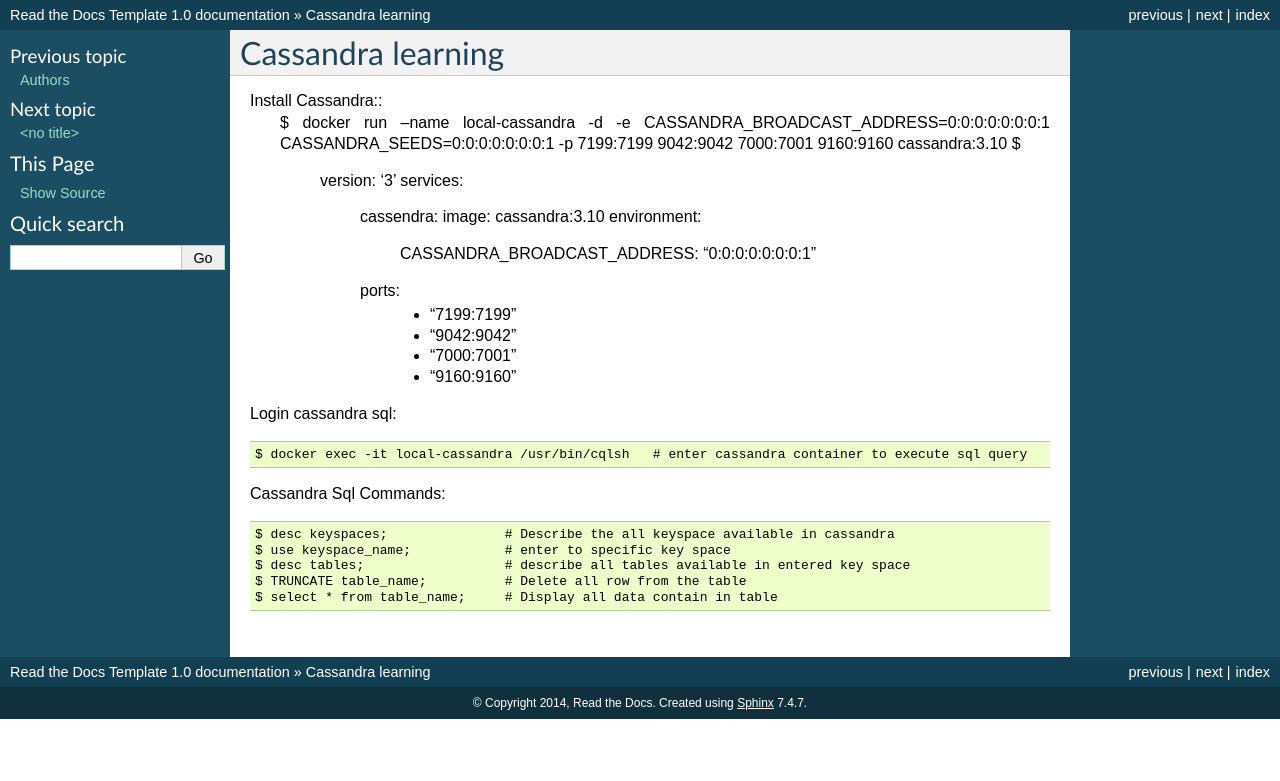
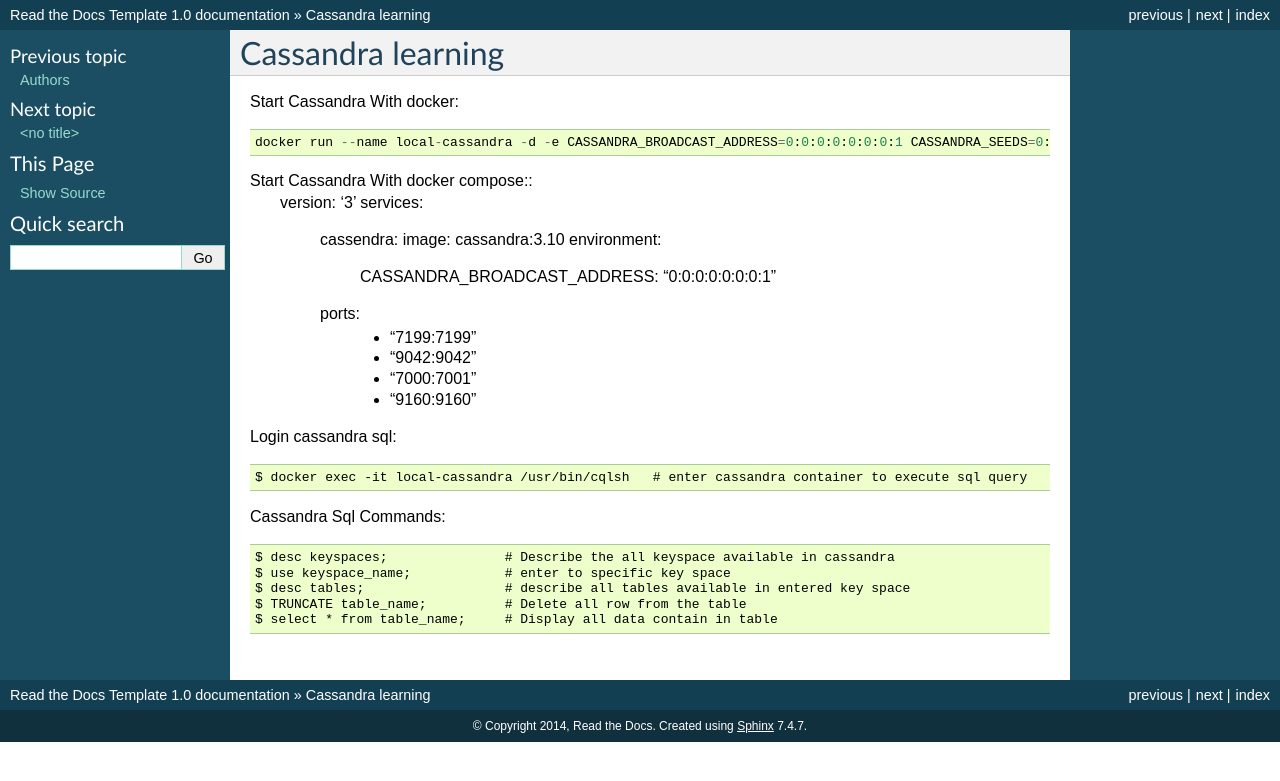
Before and after one commit to ramashanker/Documentation, a Sphinx documentation site: the page built from docs/cassandra.rst, in a window 1280 px wide. Shown: the top 781 px of the page. Built offline with Sphinx 7.4.7, drawn with Linux system fonts in a browser that asks for light colours.

Commit message:
update docker documents

```diff
--- a/docs/cassandra.rst
+++ b/docs/cassandra.rst
@@ -2,20 +2,22 @@
 Cassandra learning
 ==================
 
-Install Cassandra::
-	$ docker run --name local-cassandra -d -e CASSANDRA_BROADCAST_ADDRESS=0:0:0:0:0:0:0:1 CASSANDRA_SEEDS=0:0:0:0:0:0:0:1 -p 7199:7199 9042:9042 7000:7001 9160:9160 cassandra:3.10
-	$
-		version: '3'
-		services:
-			cassendra:
-			image: cassandra:3.10
-			environment:
-				CASSANDRA_BROADCAST_ADDRESS: "0:0:0:0:0:0:0:1"
-			ports:
-				- "7199:7199"
-				- "9042:9042"
-				- "7000:7001"
-				- "9160:9160"
+Start Cassandra With docker::
+
+		docker run --name local-cassandra -d -e CASSANDRA_BROADCAST_ADDRESS=0:0:0:0:0:0:0:1 CASSANDRA_SEEDS=0:0:0:0:0:0:0:1 -p 7199:7199 9042:9042 7000:7001 9160:9160 cassandra:3.10
+
+Start Cassandra With docker compose::
+	version: '3'
+	services:
+		cassendra:
+		image: cassandra:3.10
+		environment:
+			CASSANDRA_BROADCAST_ADDRESS: "0:0:0:0:0:0:0:1"
+		ports:
+			- "7199:7199"
+			- "9042:9042"
+			- "7000:7001"
+			- "9160:9160"
 
 Login cassandra sql::
 
```
Also changed, not shown: docs/docker.rst (+4 -4 lines), docs/kafka.rst (+4 -4 lines).
